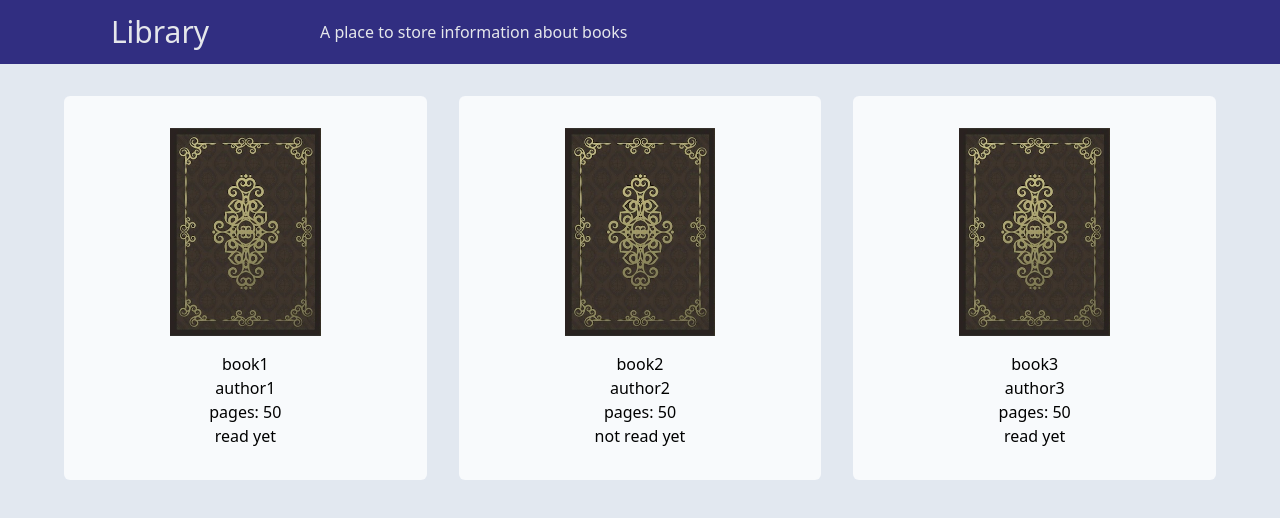
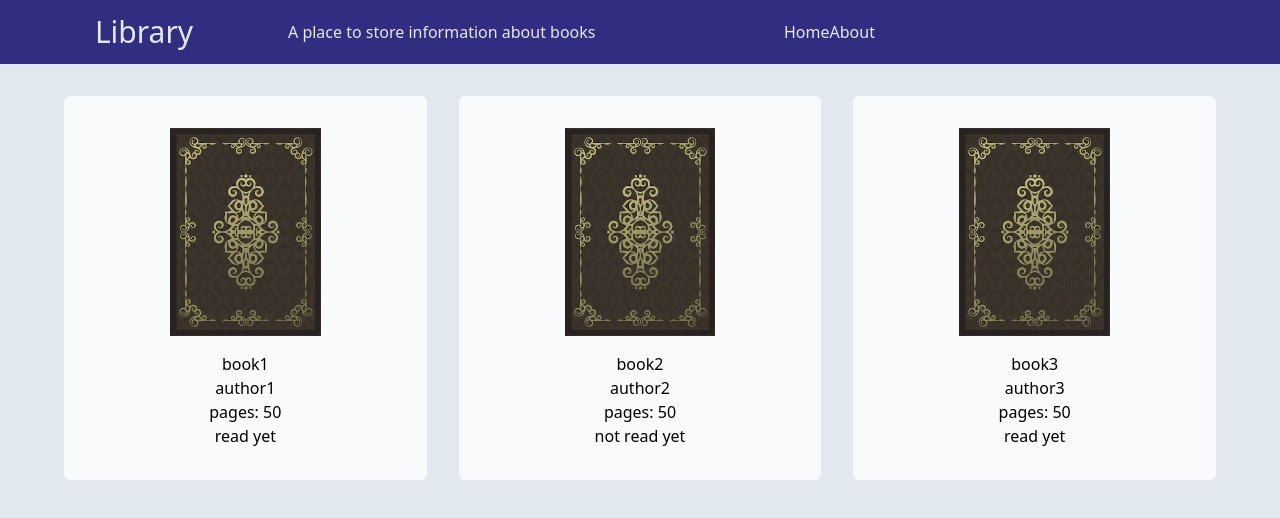
Before and after one commit to AlexisW42/library-react, a React (Vite) app: page / in a window 1280 px wide. Shown: the top 518 px of the page. Built offline with nearby package versions, Linux system fonts and the light colour scheme.

Commit message:
Added NavBar component to Header

```diff
--- a/src/components/Header.jsx
+++ b/src/components/Header.jsx
@@ -1,12 +1,15 @@
+import NavBar from './NavBar'
+
 function Header() {
   return (
-    <div className="h-16 grid grid-cols-4 bg-indigo-900 text-gray-200 dark:bg-slate-900 dark:border-b-2 dark:border-b-slate-800">
+    <div className="h-16 grid grid-cols-[18rem_1fr_1fr] bg-indigo-900 text-gray-200 dark:bg-slate-900 dark:border-b-2 dark:border-b-slate-800">
       <div className="grid content-center justify-center col-start-1 text-3xl">
         Library
       </div>
-      <div className="grid content-center col-start-2 col-end-5">
+      <div className="grid content-center col-start-2 col-end-3">
         A place to store information about books
       </div>
+      <NavBar />
     </div>
   )
 }
```
